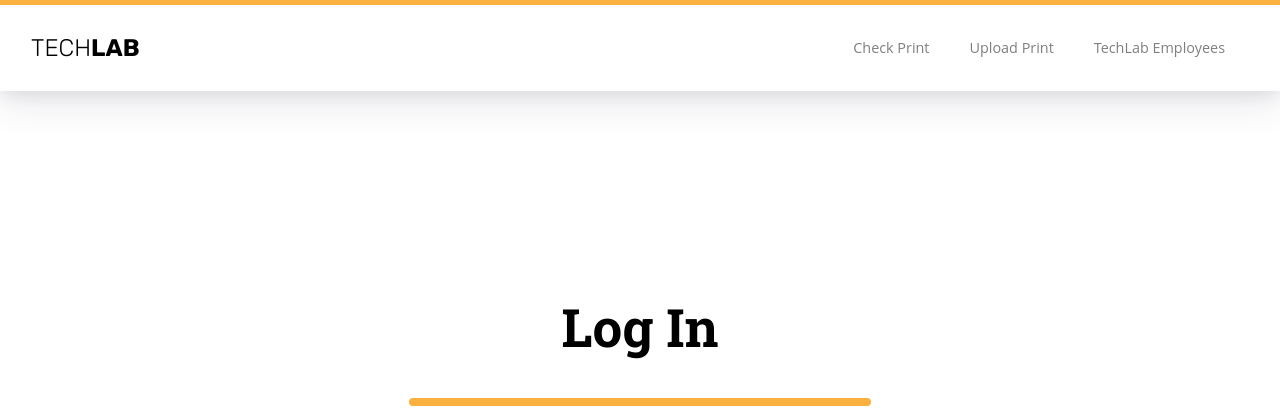
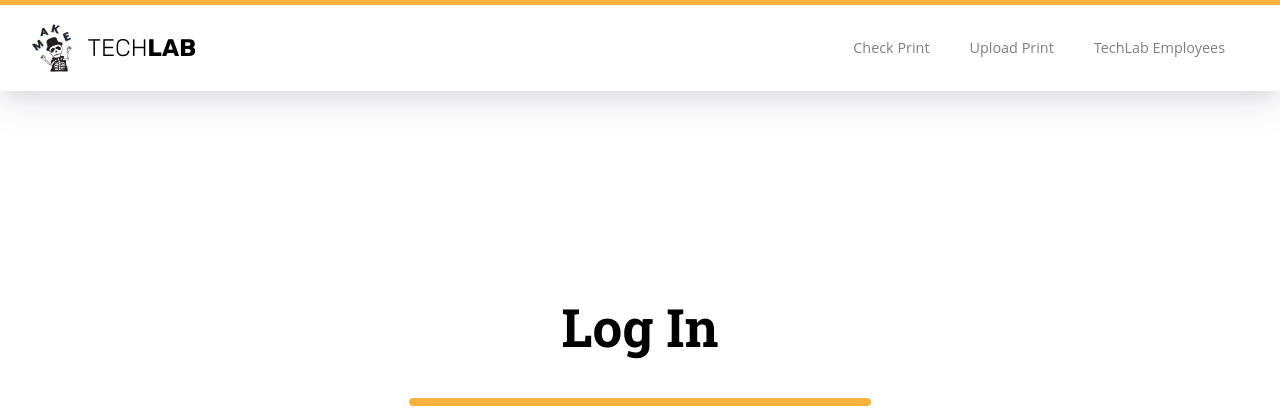
Before and after one commit to zseverino/pyNTakeApp, a Django app: page /accounts/login/ in a window 1280 px wide. Shown: the top 420 px of the page. Run offline with Django 3.2, Linux system fonts and the light colour scheme; parts of the project's set-up code (start-up, migrations or seed data) failed here and were passed over; some libraries are stand-ins or nearby versions.

Commit message:
Updated Nav Logo

```diff
--- a/templates/registration/login.html
+++ b/templates/registration/login.html
@@ -15,20 +15,23 @@
         <link href="https://fonts.googleapis.com/css2?family=Roboto+Slab:wght@100;200;300;400;500;600;700;800;900&family=Rubik:ital,wght@0,300;0,400;0,500;0,700;0,900;1,300;1,400;1,500;1,700;1,900&display=swap" rel="stylesheet">
 
         <!-- Icons -->
-        <link href={% static 'assets/css/nucleo-icons.css' %} rel="stylesheet">
+        <link href= {% static 'assets/css/nucleo-icons.css' %} rel="stylesheet">
         <link href="https://use.fontawesome.com/releases/v5.0.6/css/all.css" rel="stylesheet">
 
         <!-- CSS -->
         <link type="text/css" href= {% static 'assets/css/argon-design-system.min.css' %} rel="stylesheet">
-        <link type="text/css" href=" {% static 'assets/css/style.css'%}" rel="stylesheet">
+        <link type="text/css" href="{% static 'assets/css/style.css' %}" rel="stylesheet">
     </head>
 
     <body>
         <nav id="navbar-main" class="navbar navbar-expand-lg navbar-light shadow">
             <div class="container-fluid">
-                <a class="navbar-brand" href="../../ ">
-                    <span style="font-weight: lighter">tech</span><span style="font-weight: bold">lab</span>
-                </a>
+                <a href="../../"><img src="{% static 'assets/img/brand/dooley.png' %}" height="50px"></a>
+                <div class="col">
+                    <a class="navbar-brand text-left" href="../../">
+                        <span style="font-weight: lighter">tech</span><span style="font-weight: bold">lab</span>
+                    </a>
+                </div>
                 <button class="navbar-toggler" type="button" data-toggle="collapse" data-target="#navbar-default" aria-controls="navbar-default" aria-expanded="false" aria-label="Toggle navigation">
                     <span class="navbar-toggler-icon"></span>
                 </button>
@@ -36,9 +39,6 @@
                     <div class="navbar-collapse-header">
                         <div class="row">
                             <div class="col-6 collapse-brand">
-                                <a href="../../" style="color: #0a0c0d">
-                                   <span style="font-weight: lighter">tech</span><span style="font-weight: bold">lab</span>
-                                </a>
                             </div>
                             <div class="col-6 collapse-close">
                                 <button type="button" class="navbar-toggler" data-toggle="collapse" data-target="#navbar-default" aria-controls="navbar-default" aria-expanded="false" aria-label="Toggle navigation">
```
Also changed, not shown: templates/registration/logged_out.html (+6 -6 lines).
